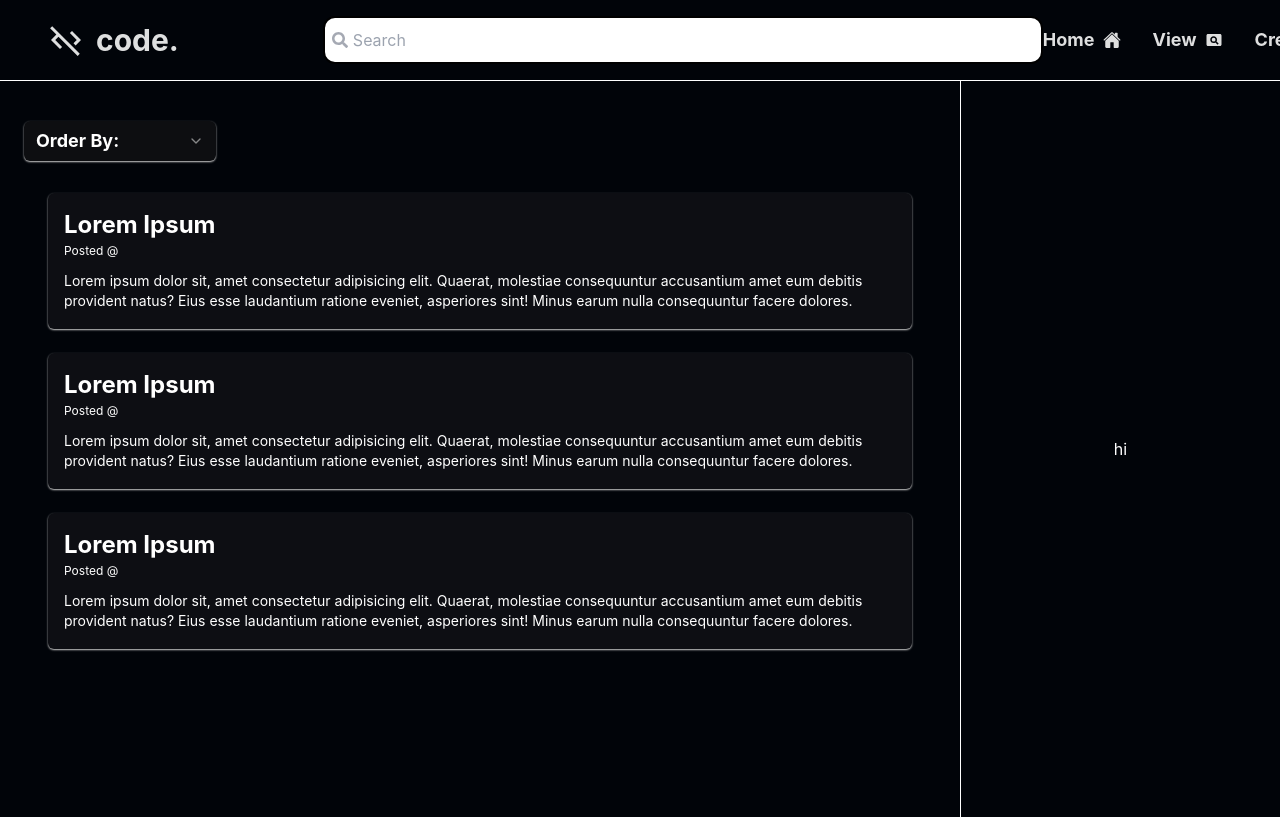
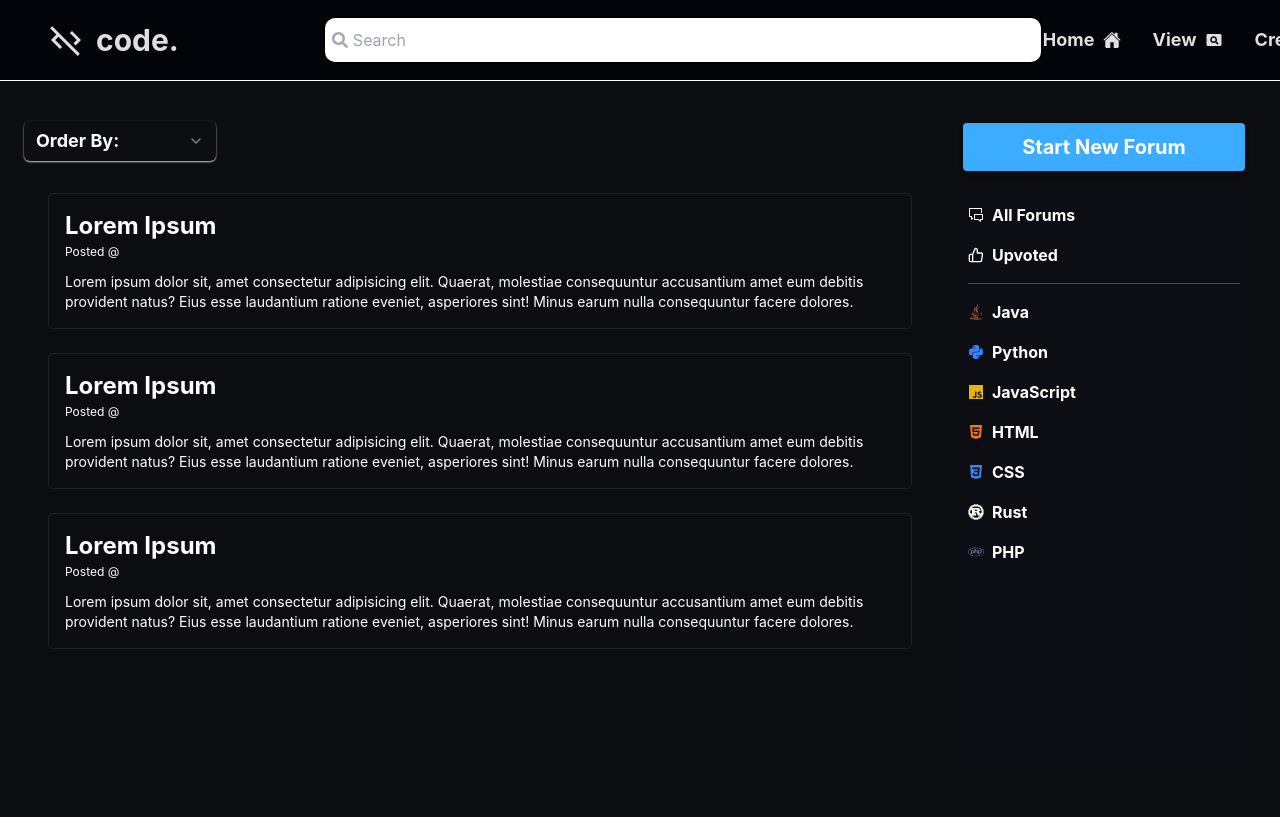
Before and after one commit to ekjacinto/hobbyhub, a React (Vite) app: page /posts in a window 1280 px wide. Shown: the top 817 px of the page. Built offline with nearby package versions, Linux system fonts and the light colour scheme.

Commit message:
feat: ViewPosts format + styling changes

```diff
--- a/src/components/SortSelect.tsx
+++ b/src/components/SortSelect.tsx
@@ -7,10 +7,14 @@ import {
   SelectValue,
 } from "@/components/ui/select";
 
-const SortSelect = () => {
+interface SortSelectProps {
+  changeEvent: (option: string) => void;
+}
+
+const SortSelect = ({ changeEvent }: SortSelectProps) => {
   return (
-    <Select>
-      <SelectTrigger className="font-open font-bold text-lg w-[12rem] border-none border-white rounded-md text-white bg-[#0d0e11] shadow-sm shadow-[#cfcfcf] mb-8">
+    <Select onValueChange={changeEvent}>
+      <SelectTrigger className="font-open font-bold text-lg w-[12rem] border-none border-white rounded-md text-white bg-[#0d0e11] shadow-sm shadow-[#cfcfcf] mb-8 hover:bg-[#171819]">
         <SelectValue placeholder="Order By:" />
       </SelectTrigger>
       <SelectContent className="text-md text-white font-bold bg-[#0d0e11] border-none">
--- a/src/pages/HomePage.tsx
+++ b/src/pages/HomePage.tsx
@@ -37,7 +37,7 @@ const HomePage = () => {
         </div>
       </div>
 
-      <hr className="relative flex justify-center items-center w-full h-[6rem] bg-[#110c06]" />
+      <hr className="relative flex justify-center items-center w-full h-[6rem] bg-[#140d06]" />
 
       <div className="absolute flex justify-between items-center w-[40rem] h-[5rem] bg-[#090909] rounded-2xl bottom-[3.5rem] border-2 border-white text-md text-[#fff9f9] font-open font-bold px-4">
         <div className="w-[12rem] border-r-[2px] border-r-[#9f9998]">
--- a/src/pages/ViewPosts.tsx
+++ b/src/pages/ViewPosts.tsx
@@ -1,17 +1,33 @@
+import { useState } from "react";
 import SortSelect from "@/components/SortSelect";
-import { useState } from "react";
+import { VscCommentDiscussion } from "react-icons/vsc";
+import { FiThumbsUp } from "react-icons/fi";
+
+import { FaJava, FaPython, FaHtml5, FaRust, FaPhp } from "react-icons/fa";
+import { IoLogoJavascript, IoLogoCss3 } from "react-icons/io5";
+import { IoIosCheckmark } from "react-icons/io";
 
 const ViewPosts = () => {
-  const [sortOption, setSortOption] = useState("newest");
+  const [sortOption, setSortOption] = useState<string>("");
+  const [filterOption, setFilterOption] = useState<string>("");
+
+  const handleSortChange = (option: string) => {
+    setSortOption(option);
+  };
+
+  const handleFilterChange = (filter: string) => {
+    setFilterOption(filter);
+    console.log(filter);
+  };
 
   return (
     <div className="flex h-[92vh]">
-      <div className="flex flex-col w-3/4 justify-start items-start bg-[#010409]">
+      <div className="flex flex-col w-3/4 justify-start items-start bg-[#0b0d11]">
         <div className="items-start mt-10 ml-6">
-          <SortSelect />
+          <SortSelect changeEvent={handleSortChange} />
         </div>
         <div className="flex flex-col items-center text-start w-full h-full">
-          <div className="w-[90%] h-[8.5rem] bg-[#0d0e13] rounded-md p-4 mb-6 text-white shadow-sm shadow-[#cfcfcf]">
+          <div className="w-[90%] h-[8.5rem] bg-[#0b0d11] border-[1px] border-[#232326] rounded-md p-4 mb-6 text-white hover:bg-[#101112] hover:shadow-sm hover:shadow-[#cfcfcf] hover:-translate-y-1 hover:scale-[1.02] duration-200">
             <h1 className="font-bold text-2xl mb-[0.1rem]">Lorem Ipsum</h1>
             <p className="font-open text-xs mb-3">Posted @</p>
             <p className="font-open text-sm">
@@ -21,7 +37,7 @@ const ViewPosts = () => {
               Minus earum nulla consequuntur facere dolores.
             </p>
           </div>
-          <div className="w-[90%] h-[8.5rem] bg-[#0d0e13] rounded-md p-4 mb-6 text-white shadow-sm shadow-[#cfcfcf]">
+          <div className="w-[90%] h-[8.5rem] bg-[#0b0d11] border-[1px] border-[#232326] rounded-md p-4 mb-6 text-white hover:bg-[#101112] hover:shadow-sm hover:shadow-[#cfcfcf] hover:-translate-y-1 hover:scale-[1.02] duration-200">
             <h1 className="font-bold text-2xl mb-[0.1rem]">Lorem Ipsum</h1>
             <p className="font-open text-xs mb-3">Posted @</p>
             <p className="font-open text-sm">
@@ -31,7 +47,7 @@ const ViewPosts = () => {
               Minus earum nulla consequuntur facere dolores.
             </p>
           </div>
-          <div className="w-[90%] h-[8.5rem] bg-[#0d0e13] rounded-md p-4 mb-6 text-white shadow-sm shadow-[#cfcfcf]">
+          <div className="w-[90%] h-[8.5rem] bg-[#0b0d11] border-[1px] border-[#232326] rounded-md p-4 mb-6 text-white hover:bg-[#101112] hover:shadow-sm hover:shadow-[#cfcfcf] hover:-translate-y-1 hover:scale-[1.02] duration-200">
             <h1 className="font-bold text-2xl mb-[0.1rem]">Lorem Ipsum</h1>
             <p className="font-open text-xs mb-3">Posted @</p>
             <p className="font-open text-sm">
@@ -43,8 +59,82 @@ const ViewPosts = () => {
           </div>
         </div>
       </div>
-      <div className="flex w-1/4 justify-center items-center bg-[#010409] text-white border-l-[0.1px] border-l-white">
-        hi
+
+      <div className="flex flex-col w-1/4 justify-center items-center bg-[#0b0d11] text-white">
+        <button className="w-[88%] h-[6.5%] rounded-sm mr-8 mb-4 font-bold text-xl shadow-md transition ease-in-out delay-150 bg-[#3bacff] hover:bg-indigo-500 hover:-translate-y-1 hover:scale-105 duration-200">
+          Start New Forum
+        </button>
+        <div className="flex flex-col w-[95%] h-[80%] bg-[#0d0e13] text-md rounded-lg mr-8 p-4 font-open font-bold text-white text-start">
+          <div className="flex items-center gap-2 mb-4">
+            <VscCommentDiscussion />
+            <button onClick={() => handleFilterChange("forums")}>
+              All Forums
+            </button>
+            {filterOption === "forums" && (
+              <IoIosCheckmark className="text-blue-400 scale-[2]" />
+            )}
+          </div>
+          <div className="flex items-center gap-2 pb-4 mb-4 border-b-[0.1px] border-b-[#4b4b51]">
+            <FiThumbsUp />
+            <button onClick={() => handleFilterChange("upvoted")}>
+              Upvoted
+            </button>
+            {filterOption === "upvoted" && (
+              <IoIosCheckmark className="text-blue-400 scale-[2]" />
+            )}
+          </div>
+          <div className="flex items-center gap-2 mb-4">
+            <FaJava className="text-orange-500" />
+            <button onClick={() => handleFilterChange("java")}>Java</button>
+            {filterOption === "java" && (
+              <IoIosCheckmark className="text-blue-400 scale-[2]" />
+            )}
+          </div>
+          <div className="flex items-center gap-2 mb-4">
+            <FaPython className="text-blue-500" />
+            <button onClick={() => handleFilterChange("python")}>Python</button>
+            {filterOption === "python" && (
+              <IoIosCheckmark className="text-blue-400 scale-[2]" />
+            )}
+          </div>
+          <div className="flex items-center gap-2 mb-4">
+            <IoLogoJavascript className="text-yellow-500" />
+            <button onClick={() => handleFilterChange("javascript")}>
+              JavaScript
+            </button>
+            {filterOption === "javascript" && (
+              <IoIosCheckmark className="text-blue-400 scale-[2]" />
+            )}
+          </div>
+          <div className="flex items-center gap-2 mb-4">
+            <FaHtml5 className="text-orange-500" />
+            <button onClick={() => handleFilterChange("html")}>HTML</button>
+            {filterOption === "html" && (
+              <IoIosCheckmark className="text-blue-400 scale-[2]" />
+            )}
+          </div>
+          <div className="flex items-center gap-2 mb-4">
+            <IoLogoCss3 className="text-blue-500" />
+            <button onClick={() => handleFilterChange("css")}>CSS</button>
+            {filterOption === "css" && (
+              <IoIosCheckmark className="text-blue-400 scale-[2]" />
+            )}
+          </div>
+          <div className="flex items-center gap-2 mb-4">
+            <FaRust />
+            <button onClick={() => handleFilterChange("rust")}>Rust</button>
+            {filterOption === "rust" && (
+              <IoIosCheckmark className="text-blue-400 scale-[2]" />
+            )}
+          </div>
+          <div className="flex items-center gap-2 mb-4">
+            <FaPhp className="text-[#7377ae]" />
+            <button onClick={() => handleFilterChange("php")}>PHP</button>
+            {filterOption === "php" && (
+              <IoIosCheckmark className="text-blue-400 scale-[2]" />
+            )}
+          </div>
+        </div>
       </div>
     </div>
   );
```
